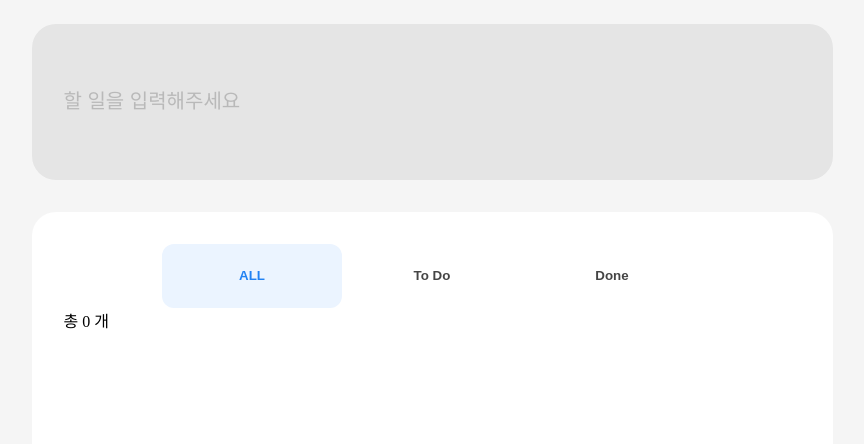
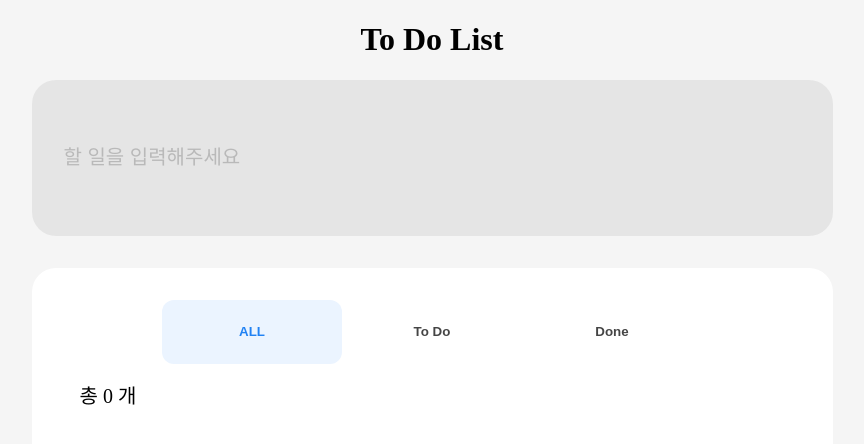
Before and after one commit to devminju/myfair, a Next.js app: page / in a window 1280 px wide. Shown: the top 444 px of the page, without its empty margins (208-1072 px from the left). Built offline with nearby package versions, Linux system fonts and the light colour scheme.

Commit message:
refactor: 컴포넌트 호출 위치 수정 및 파일 경로 수정 - TodoCreator.tsx 호출 위치 TodoUserListPage.tsx 에서 TodoList.tsx 로 수정: 코드 응집도 증가 및 TodoList 재사용성 증가 위함 - 기타: 이미지 폴더 생성, 상대경로->절대경로 변경

```diff
--- a/src/components/components/DeleteButton.tsx
+++ b/src/components/components/DeleteButton.tsx
@@ -8,7 +8,7 @@ type Props = {
 export default function DeleteButton({ deleteHandler }: Props) {
   return (
     <StyledButton onClick={deleteHandler}>
-      <Image src="/Close.svg" width={24} height={24} alt="delete" />
+      <Image src="/images/Close.svg" width={24} height={24} alt="delete" />
     </StyledButton>
   );
 }
--- a/src/components/definitions/todo.ts
+++ b/src/components/definitions/todo.ts
@@ -10,4 +10,4 @@ export const TODO_STATUS = {
   completed: "completed",
 } as const;
 
-export type TodoStatusT = (typeof TODO_STATUS)[keyof typeof TODO_STATUS];
+export type TodoStatusT = keyof typeof TODO_STATUS;
--- a/src/components/features/todo/TodoItem.tsx
+++ b/src/components/features/todo/TodoItem.tsx
@@ -1,8 +1,8 @@
 import { useRecoilState } from "recoil";
 import { todoListState } from "@recoil/todo";
 import { TodoItemT } from "@definitions/todo";
-import Checkbox from "../../components/Checkbox";
-import DeleteButton from "../../components/DeleteButton";
+import Checkbox from "@components/Checkbox";
+import DeleteButton from "@components/DeleteButton";
 import styled from "@emotion/styled";
 
 type Props = {
--- a/src/components/features/todo/TodoList.tsx
+++ b/src/components/features/todo/TodoList.tsx
@@ -4,12 +4,15 @@ import TodoItem from "./TodoItem";
 import TodoListFilter from "./TodoListFilter";
 import TodoListCount from "./TodoListCount";
 import styled from "@emotion/styled";
+import TodoCreator from "./TodoCreator";
 
 export default function TodoList() {
   const todoList = useRecoilValue(todoListState);
 
   return (
     <Container>
+      <TodoCreator />
+      <List>
         <TodoListFilter />
         <TodoListCount />
         <TodoItems>
@@ -17,16 +20,26 @@ export default function TodoList() {
             <TodoItem key={todoItem.id} item={todoItem} />
           ))}
         </TodoItems>
+      </List>
     </Container>
   );
 }
 
 const Container = styled.div`
+  height: 100%;
+  width: 100%;
+  shirnk: 1;
+  display: flex;
+  flex-direction: column;
+  align-items: center;
+  justify-content: flex-start;
+`;
+
+const List = styled.div`
   width: 737px;
   height: auto;
   min-height: 580px;
   max-height: 65vh;
-  overflow: auto;
   padding: 32px;
   margin-top: 32px;
   border-radius: 24px;
--- a/src/components/features/todo/TodoListCount.tsx
+++ b/src/components/features/todo/TodoListCount.tsx
@@ -24,4 +24,7 @@ export default function TodoListCount() {
 
 const Container = styled.div`
   display: flex;
+  padding: 16px;
+  font-size: 20px;
+  fotn-weight: 400;
 `;
--- a/src/components/pages/TodoUserListPage.tsx
+++ b/src/components/pages/TodoUserListPage.tsx
@@ -2,7 +2,6 @@
 import React from "react";
 import styled from "@emotion/styled";
 import { css, Global } from "@emotion/react";
-import TodoCreator from "@features/todo/TodoCreator";
 import TodoList from "@features/todo/TodoList";
 
 interface Props {}
@@ -22,12 +21,10 @@ const TodoUserListPage = ({}: Props) => {
           }
         `}
       />
-      <div>
+      <Content>
         <Title>To Do List</Title>
-        <TodoCreator />
-
         <TodoList />
-      </div>
+      </Content>
     </Container>
   );
 };
@@ -35,9 +32,12 @@ const TodoUserListPage = ({}: Props) => {
 const Container = styled.div`
   width: 100%;
   height: 100%;
-  display: flex;
-  align-items: center;
-  justify-content: center;
+`;
+
+const Content = styled.div`
+  width: 100%;
+  height: 100%;
+  overflow: auto;
 `;
 
 const Title = styled.h1`
```
Also changed, not shown: public/images/Check.svg (renamed from public/Check.svg), public/images/Close.svg (renamed from public/Close.svg). Lines whose indentation alone changed are shown as unchanged.
